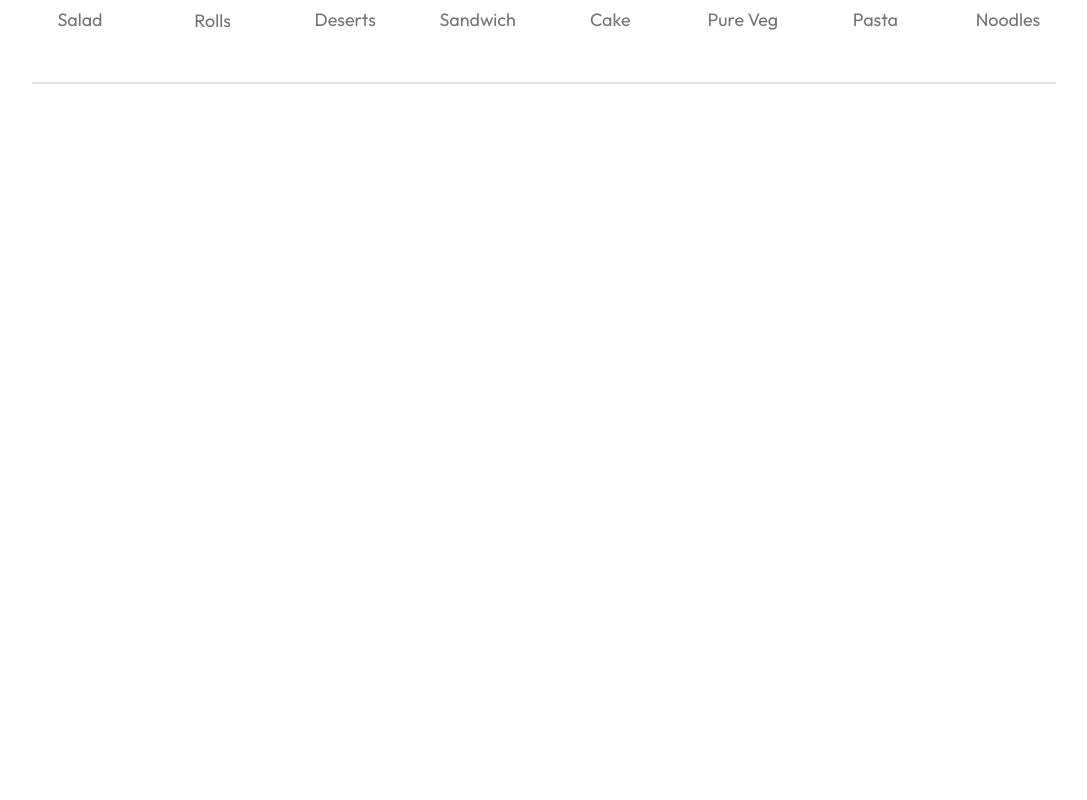
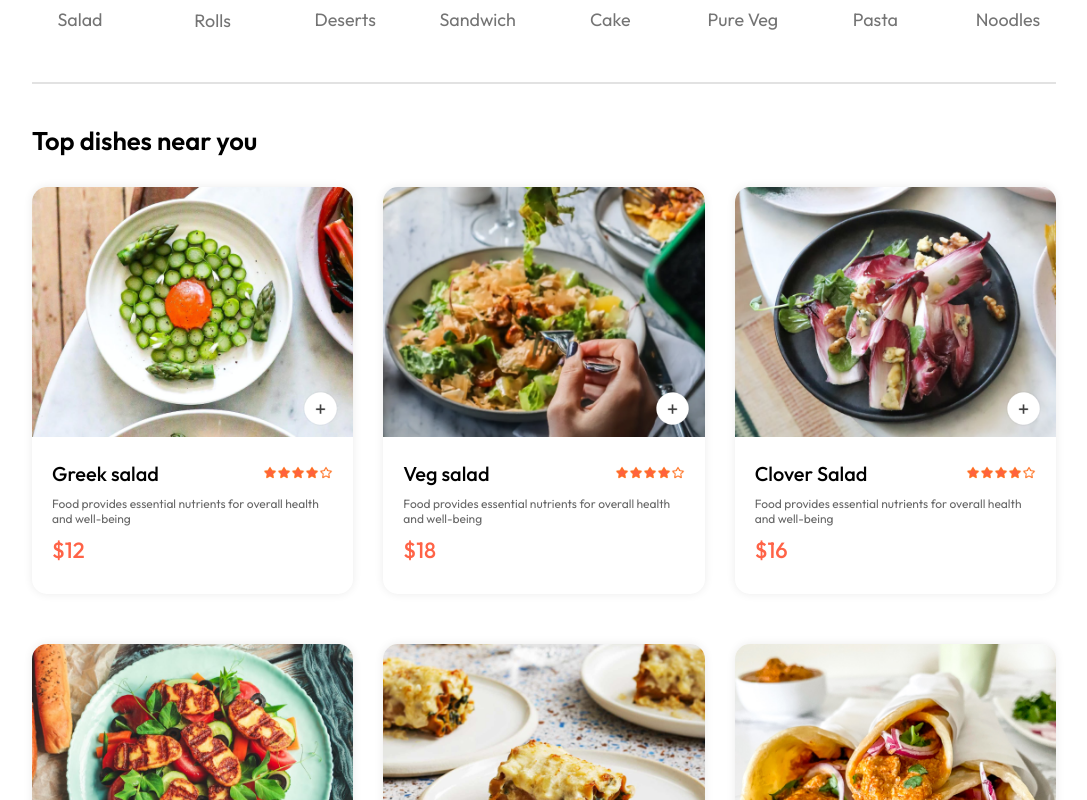
Before and after one commit to mdamir-012/Food_delivery_app, a React (Vite) app in the folder frontend/: page / in a window 1280 px wide. Shown: the part 760-1560 px from the top of the page, without its empty margins (96-1183 px from the left). Before the commit the page ends 854 px from the top, so only its background shows below. Built offline with nearby package versions, Linux system fonts and the light colour scheme.

Commit message:
food display list showing perfect and working fine filter by category functionality

```diff
--- /dev/null
+++ b/frontend/src/components/FoodItem/FoodItem.css
@@ -0,0 +1,73 @@
+.food_item {
+  width: 100%;
+  margin: auto;
+  border-radius: 15px;
+  box-shadow: 0px 0px 10px #00000015;
+  transition: 0.3s;
+  animation: fadeIn  1s;
+}
+
+.food_item_image{
+    width: 100%;
+    border-radius: 15px 15px 0px 0px;
+}
+
+
+.food_item_info{
+    padding: 20px ;
+}
+
+.food_item_name_rating{
+    display: flex;
+    justify-content: space-between ;
+    align-items: center;
+    margin-bottom: 10px  ;
+}
+
+.food_item_name_rating p{
+    font-size: 20px;
+    font-weight: 500;
+
+}
+.food_item_name_rating img{
+    width: 70px  ;
+}
+.food_item_desc{
+    color: #676767;
+    font-size: 12px;
+
+}
+.food_item_price{
+    color: tomato;
+    font-size: 22px;
+    font-weight: 500;
+    margin: 10px 0px;
+}
+.food_item_container{
+    position: relative;
+}
+
+.food_item_container .add{
+    width: 35px;
+    position: absolute;
+    bottom: 15px;
+    right: 15px;
+    cursor: pointer;
+    border-radius: 50%;
+}
+
+.food_item_counter{
+    position: absolute;
+    bottom: 15px;
+    right: 15px;
+    display: flex;
+    align-items: center;
+    gap: 10px;
+    border-radius: 50px;
+    padding: 6px;
+    background-color: white;
+}
+
+.food_item_counter img{
+ width: 30px;
+}
--- /dev/null
+++ b/frontend/src/components/FoodItem/FoodItem.jsx
@@ -0,0 +1,52 @@
+// import React from 'react'
+import { useContext, useState } from "react";
+import { assets } from "../../assets/frontend_assets/assets";
+import "./FoodItem.css";
+import { StoreContext } from "../../context/StoreContext";
+
+const FoodItem = ({ _id, name, price, description, image, category }) => {
+  const [itemCount, setItemCount] = useState(0);
+
+  const {cartItems,addToCart,removeFromCart}=useContext(StoreContext);
+
+
+  return (
+    <div className="food_item">
+      <div className="food_item_container">
+        <img src={image} className="food_item_image" alt="" />
+        {!cartItems[_id] ? (
+          <img
+            onClick={() => addToCart(_id)}
+            src={assets.add_icon_white}
+            className="add"
+            alt=""
+          />
+        ) : (
+          <div className="food_item_counter">
+            <img
+              onClick={() => removeFromCart(_id)}
+              src={assets.remove_icon_red}
+              alt=""
+            />
+            <p>{cartItems[_id]}</p>
+            <img
+              onClick={() => addToCart(_id)}
+              src={assets.add_icon_green}
+              alt=""
+            />
+          </div>
+        )}
+      </div>
+      <div className="food_item_info">
+        <div className="food_item_name_rating">
+          <p>{name}</p>
+          <img src={assets.rating_starts} alt="" />
+        </div>
+        <p className="food_item_desc">{description}</p>
+        <p className="food_item_price">${price}</p>
+      </div>
+    </div>
+  );
+};
+
+export default FoodItem;
--- /dev/null
+++ b/frontend/src/components/foodDisplay/FoodDisplay.css
@@ -0,0 +1,17 @@
+.food_display {
+  margin-top: 30px;
+}
+
+.food_display h2 {
+  font-size: max(2vw,24px);
+  font-weight: 600;
+
+}
+
+.food_display_list{
+    display: grid;
+    grid-template-columns: repeat(auto-fill,minmax(240px,1fr));
+    margin-top: 30px;
+    gap: 30px;
+    row-gap: 50px;
+}
--- /dev/null
+++ b/frontend/src/components/foodDisplay/FoodDisplay.jsx
@@ -0,0 +1,28 @@
+// import React from 'react'
+import "./FoodDisplay.css";
+
+import { useContext } from "react";
+import { StoreContext } from "../../context/StoreContext";
+import FoodItem from "../FoodItem/FoodItem";
+
+const FoodDisplay = ({ category }) => {
+  const { food_list } = useContext(StoreContext);
+
+  console.log(food_list, "food");
+
+  return (
+    <div className="food_display" id="food_display">
+      <h2>Top dishes near you</h2>
+      <div className="food_display_list">
+        {food_list.map((elem, i) => {
+          console.log(category,elem.category)
+          if (category === "All" || category === elem.category) {
+            return <FoodItem key={i} {...elem} />;
+          }
+        })}
+      </div>
+    </div>
+  );
+};
+
+export default FoodDisplay;
--- /dev/null
+++ b/frontend/src/context/StoreContext.jsx
@@ -0,0 +1,35 @@
+import { createContext, useEffect } from "react";
+import { food_list } from "../assets/frontend_assets/assets";
+import { useState } from "react";
+
+export const StoreContext = createContext();
+
+export const StoreContextProvider = (props) => {
+  const [cartItems,setCartItems]=useState({});
+
+  const addToCart=(itemId)=>{
+    if(!cartItems[itemId]){
+      setCartItems((prev)=>({...prev,[itemId]:1}))
+    }else{
+      setCartItems((prev)=>({...prev,[itemId]:prev[itemId]+1}))
+    }
+  }
+
+
+  const removeFromCart=(itemId)=>{
+    setCartItems((prev)=>({...prev,[itemId]:prev[itemId]-1}))
+  }
+
+ useEffect(()=>{
+  console.log(cartItems)
+ },[cartItems])
+
+  const contextValue = {
+    food_list,cartItems,setCartItems,addToCart,removeFromCart
+  };
+  return (
+    <StoreContext.Provider value={contextValue}>
+      {props.children}
+    </StoreContext.Provider>
+  );
+};
--- a/frontend/src/main.jsx
+++ b/frontend/src/main.jsx
@@ -3,11 +3,14 @@
 import App from "./App.jsx";
 import "./index.css";
 import { BrowserRouter } from "react-router-dom";
+import { StoreContextProvider } from "./context/StoreContext.jsx";
 
 createRoot(document.getElementById("root")).render(
   <BrowserRouter>
-    <StrictMode>
-      <App />
-    </StrictMode>
+    <StoreContextProvider>
+      <StrictMode>
+        <App />
+      </StrictMode>
+    </StoreContextProvider>
   </BrowserRouter>
 );
--- a/frontend/src/pages/Home/Home.jsx
+++ b/frontend/src/pages/Home/Home.jsx
@@ -3,6 +3,7 @@
 import ExploreMenu from "../../components/ExploreMenu/ExploreMenu";
 import Header from "../../components/Header/Header";
 import "./Home.css";
+import FoodDisplay from "../../components/foodDisplay/FoodDisplay";
 const Home = () => {
   const [category, setCategory] = useState("All");
 
@@ -12,6 +13,7 @@
     <div>
       <Header />
       <ExploreMenu  category={category} setCategory={setCategory}/>
+      <FoodDisplay category={category} setCategory={setCategory}/>
     </div>
   );
 };
```
